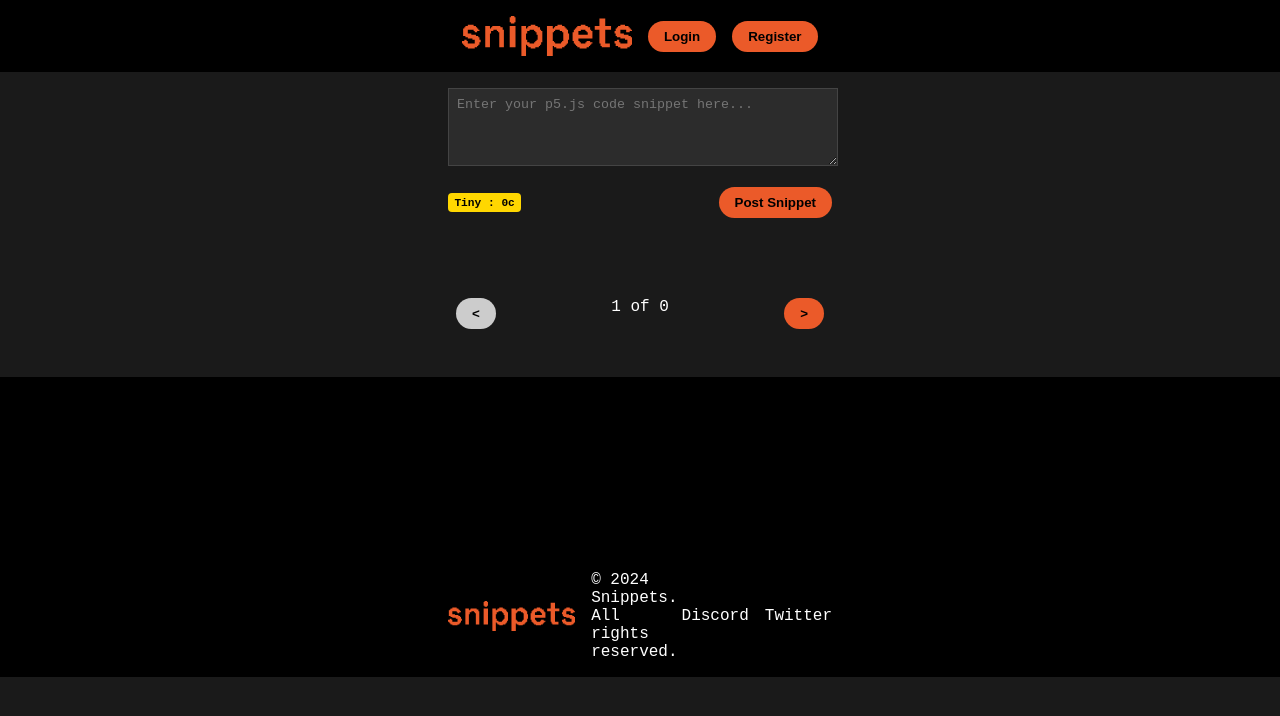
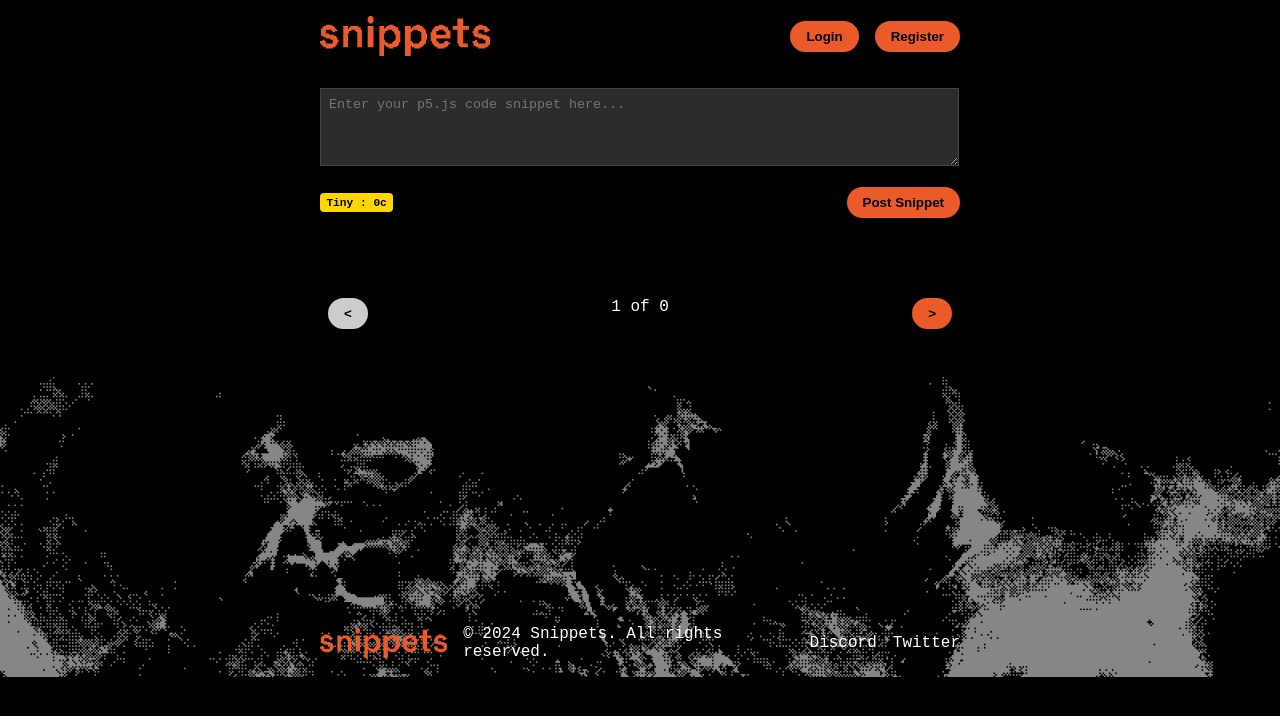
Before and after one commit to stihilus/snippets, a website: page public/index.html in a window 1280 px wide. Drawn offline with nearby package versions, Linux system fonts and the light colour scheme; no server answers.

Commit message:
small css style changes

```diff
--- a/public/index.html
+++ b/public/index.html
@@ -6,6 +6,21 @@
     <title>p5.js Snippets</title>
     <link rel="stylesheet" href="style.css">
     <script src="https://cdnjs.cloudflare.com/ajax/libs/p5.js/1.4.0/p5.min.js"></script>
+
+    <!--  Essential META Tags -->
+    <meta property="og:title" content="snippets" />
+    <meta property="og:type" content="website" />
+    <meta property="og:image" content="https://i.ibb.co/0cG9jHY/og-image.jpg"/>
+    <meta property="og:url" content="https://snippets-unty.onrender.com/" />
+    <meta name="twitter:card" content="snippet" />
+
+    <meta property="og:description" content="Tiny code is all about creating mind-blowing visuals with minimal keystrokes."/>
+    <meta property="og:site_name" content="snippets" />
+    <meta name="twitter:image:alt" content="snippets" />
+    <meta property="fb:app_id" content="your_app_id" />
+    <meta name="twitter:site" content="@website-username" />
+    <!--  Non-Essential, But Recommended -->
+
 </head>
 <body>
     <header>
--- a/public/style.css
+++ b/public/style.css
@@ -1,6 +1,10 @@
+:root {
+    --mainWidth: 50%;
+  }
+
 body {
     font-family: 'Cascadia Mono', monospace;
-    background-color: #1a1a1a;
+    background-color: #000000;
     color: #ffffff;
     margin: 0;
     padding: 0;
@@ -13,11 +17,11 @@ header {
 }
 
 .header-content {
-    width: 30%;
+    width: var(--mainWidth);
     max-width: 1200px;
     margin: 0 auto;
     display: flex;
-    justify-content: center;
+    justify-content: space-between;
     align-items: center;
 }
 
@@ -32,7 +36,7 @@ h1 {
 }
 
 main {
-    width: 30%;
+    width: var(--mainWidth);
     max-width: 1200px;
     margin: 0 auto;
     padding: 1rem;
@@ -272,14 +276,16 @@ main {
 }
 
 footer {
-    background-color: #000000;
+    background-image: url('assets/background.png');
+    background-size: cover;
+    background-position: center;
     height: 300px;
     display: flex;
     align-items: flex-end;
 }
 
 .footer-content {
-    width: 30%;
+    width: var(--mainWidth);
     max-width: 1200px;
     margin: 0 auto;
     padding: 1rem 0;
```
Also changed, not shown: public/assets/background.png (added), public/assets/footer.jpg (added), public/favicon.ico (added), public/favicon.png (added).
